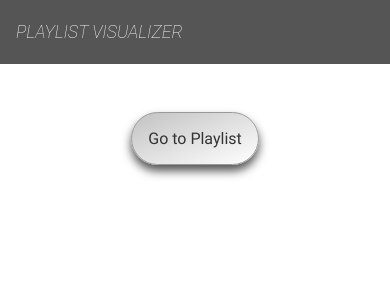
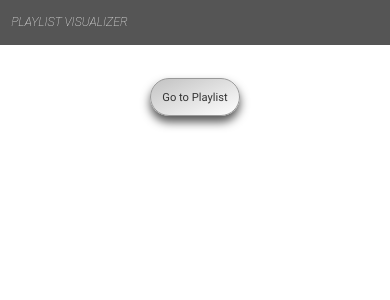
Before and after one commit to dario-piotrowicz/turner-townsend__frontend-assessment, an Angular app: page / in a window 390 px wide. Shown: the top 300 px of the page. Built offline with nearby package versions, Linux system fonts and the light colour scheme; a web font is replaced by a local one.

Commit message:
adjust the html font-size to help with responsiveness

```diff
--- a/src/styles.scss
+++ b/src/styles.scss
@@ -1,3 +1,14 @@
+html {
+  font-size: 100%;
+
+  @media only screen and (max-width: 650px) {
+    font-size: 80%;
+  }
+  @media only screen and (max-width: 480px) {
+    font-size: 70%;
+  }
+}
+
 body {
   margin: 0;
   padding: 0;
```
